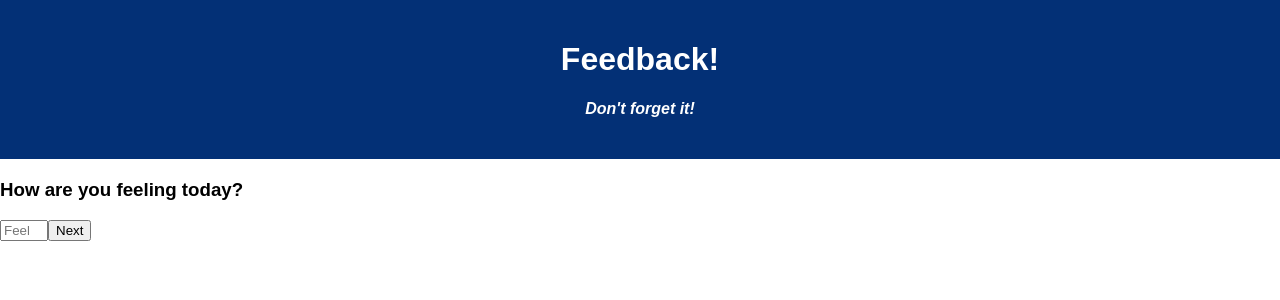
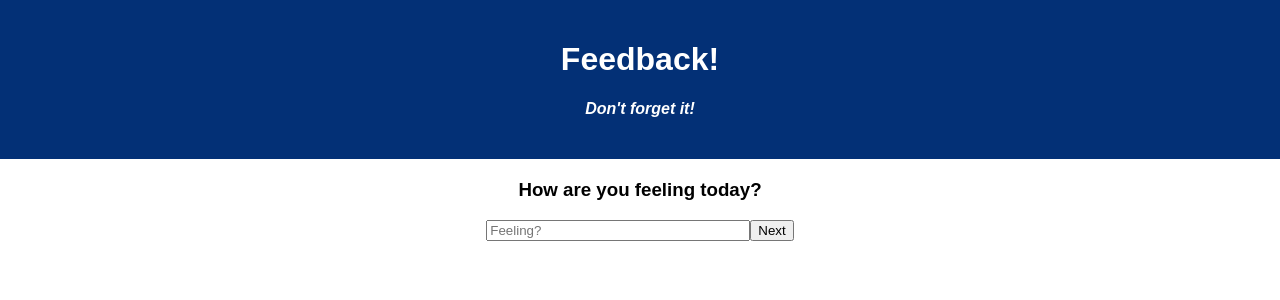
Before and after one commit to KatherineDaugherty/weekend-redux-feedback-loop-1, a React (Create React App) app: page /#/ in a window 1280 px wide. Shown: the top 300 px of the page. Built offline with nearby package versions, Linux system fonts and the light colour scheme.

Commit message:
simple css styling to complete base mode

```diff
--- a/src/components/App/App.css
+++ b/src/components/App/App.css
@@ -21,3 +21,7 @@
 h4 {
   font-style: italic;
 }
+
+input {
+  width: 20%;
+}
--- a/src/components/App/App.jsx
+++ b/src/components/App/App.jsx
@@ -18,7 +18,6 @@ function App() {
         <h1 className='App-title'>Feedback!</h1>
         <h4>Don't forget it!</h4>
       </header>
-      </div>
 
       <Route path="/" exact>
       <FeelingForm />
@@ -43,7 +42,7 @@ function App() {
       <Route path="/success" exact>
       <FeedbackSuccess />
       </Route>
-
+      </div>
     </Router>
   );
 }
```
